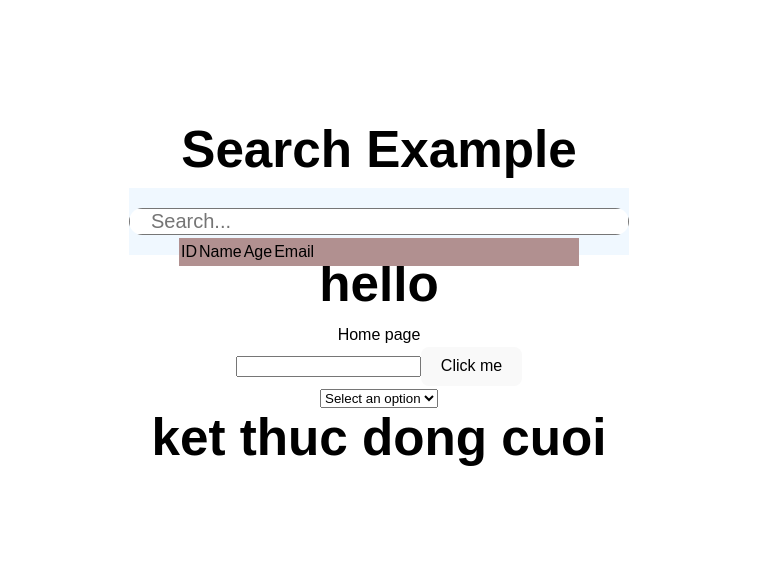
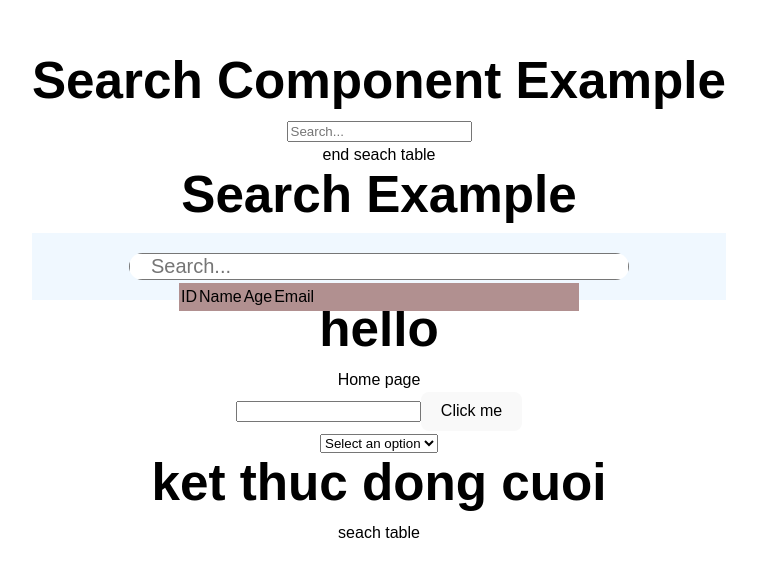
Before and after one commit to hdgithub123/React_Vite, a React (Vite) app: page / in a window 1280 px wide. Shown: the part 101-678 px from the top of the page, without its empty margins (261-1018 px from the left). Built offline with nearby package versions, Linux system fonts and the light colour scheme.

Commit message:
thu seachtable 1

```diff
--- a/src/App.tsx
+++ b/src/App.tsx
@@ -9,7 +9,7 @@ import TableComponentNoSelect from './components/CreateTableFilterComponentNoSel
 import DropdownComponent from './components/DropdownComponent/DropdownComponent';
 
 import CheckSearchBox from './components/SeachboxComponent/CheckSearchBox';
-
+import SearchTableDropdownEx from './components/SearchTableDropdown/SearchTableDropdownEx'
 
 
 function App() {
@@ -19,6 +19,8 @@ function App() {
 
   return (
       <>
+      <SearchTableDropdownEx></SearchTableDropdownEx>
+<p> end seach table</p>
       <CheckSearchBox></CheckSearchBox>
         <h1>hello</h1>
       <RouterComponent></RouterComponent>
@@ -30,6 +32,7 @@ function App() {
 
 
       <h1>ket thuc dong cuoi</h1>
+      <p> seach table</p>
 
       </>
 
--- /dev/null
+++ b/src/components/SearchTableDropdown/SearchTableDropdown.tsx
@@ -0,0 +1,62 @@
+import React, { useState } from 'react';
+
+const SearchTableDropdown = ({ data, columnDisplay, columnSearch, position }) => {
+  const [searchTerm, setSearchTerm] = useState('');
+  const [filteredData, setFilteredData] = useState([]);
+  const [showList, setShowList] = useState(false);
+
+  const handleSearch = (e) => {
+    const value = e.target.value;
+    setSearchTerm(value);
+    setShowList(!!value); // Hiển thị danh sách khi có giá trị trong ô tìm kiếm
+    const filteredData = data.filter(item =>
+      columnSearch.some(key => item[key].toLowerCase().includes(value.toLowerCase()))
+    );
+    setFilteredData(filteredData);
+  };
+
+  const handleSelectItem = (item) => {
+    console.log(item); // Thực hiện xử lý khi một item được chọn
+    setSearchTerm(''); // Reset giá trị ô tìm kiếm khi chọn item
+    setShowList(false); // Ẩn danh sách
+  };
+
+  const getPositionStyle = () => {
+    switch (position) {
+      case 'top':
+        return { top: '-150%', left: '0' };
+      case 'left':
+        return { top: '0', left: '-150%' };
+      case 'right':
+        return { top: '0', left: '100%' };
+      default:
+        return { top: '100%', left: '0' }; // Mặc định hiển thị ở dưới
+    }
+  };
+
+  const dropdownStyle = position ? { position: 'absolute', backgroundColor: 'white', border: '1px solid #ccc', width: '100%', ...getPositionStyle() } : { position: 'absolute', backgroundColor: 'white', border: '1px solid #ccc', width: '100%', top: '100%', left: '0' };
+
+  return (
+    <div style={{ position: 'relative' }}>
+      <input
+        type="text"
+        value={searchTerm}
+        onChange={handleSearch}
+        placeholder="Search..."
+      />
+      {showList && (
+        <div style={dropdownStyle}>
+          {filteredData.map((item, index) => (
+            <div key={index} onClick={() => handleSelectItem(item)}>
+              {columnDisplay.map((key, i) => (
+                <span key={i}>{item[key]}</span>
+              ))}
+            </div>
+          ))}
+        </div>
+      )}
+    </div>
+  );
+};
+
+export default SearchTableDropdown;
--- /dev/null
+++ b/src/components/SearchTableDropdown/SearchTableDropdownEx.tsx
@@ -0,0 +1,27 @@
+
+import SearchTableDropdown from './SearchTableDropdown';
+
+const SearchTableDropdownEx = () => {
+  const data = [
+    { id: 1, name: 'John', age: 30, email: 'john@example.com' },
+    { id: 2, name: 'Alice', age: 25, email: 'alice@example.com' },
+    // Các dữ liệu khác...
+  ];
+
+  const columnDisplay = ['name', 'age', 'email']; // Tên các cột sẽ hiển thị
+  const columnSearch = ['name', 'email']; // Các cột được tìm kiếm
+
+  return (
+    <div>
+      <h1>Search Component Example</h1>
+      <SearchTableDropdown
+       data={data}
+       columnDisplay={columnDisplay}
+       columnSearch={columnSearch}
+      //  position="right"
+      />
+    </div>
+  );
+};
+
+export default SearchTableDropdownEx;
```
Also changed, not shown: src/nhap/AG-grid mau.jsx (added, +88 -0 lines), src/components/SearchTableDropdown/SearchTableDropdown.css (added), src/nhap/file nhap.txt (added).
